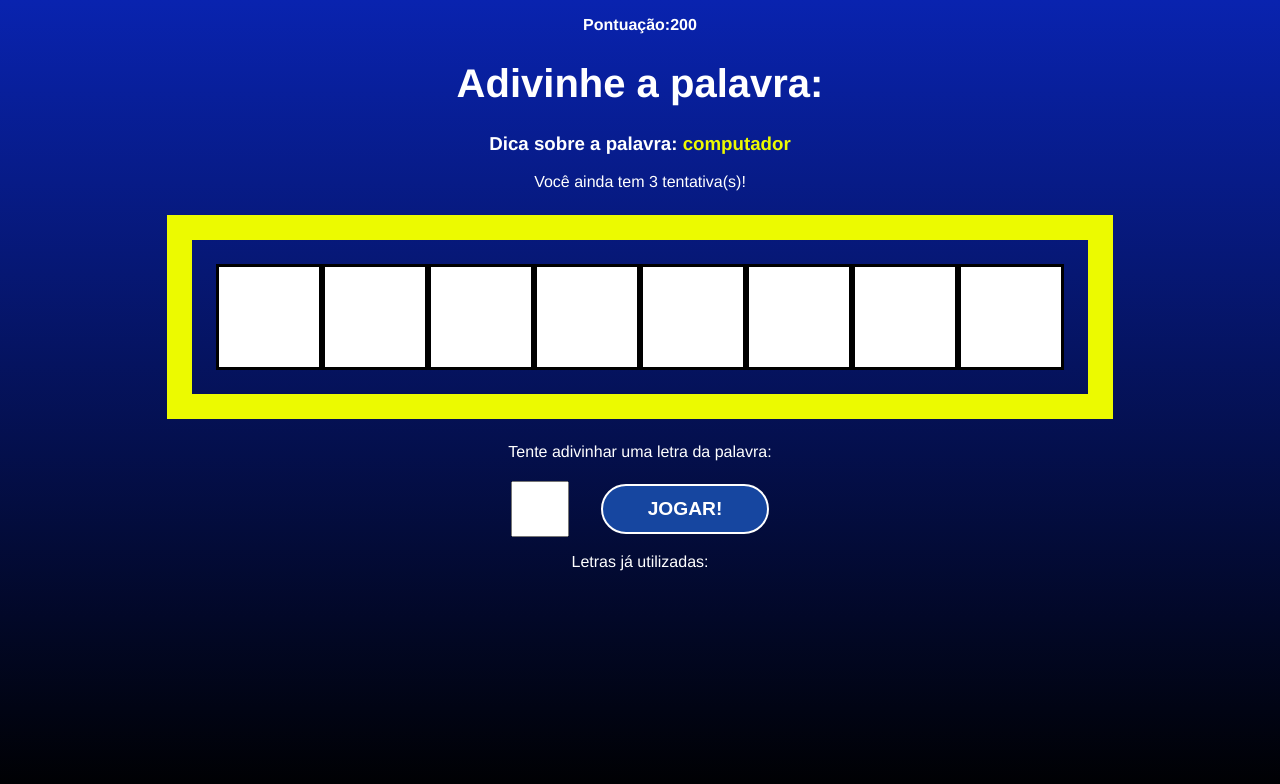
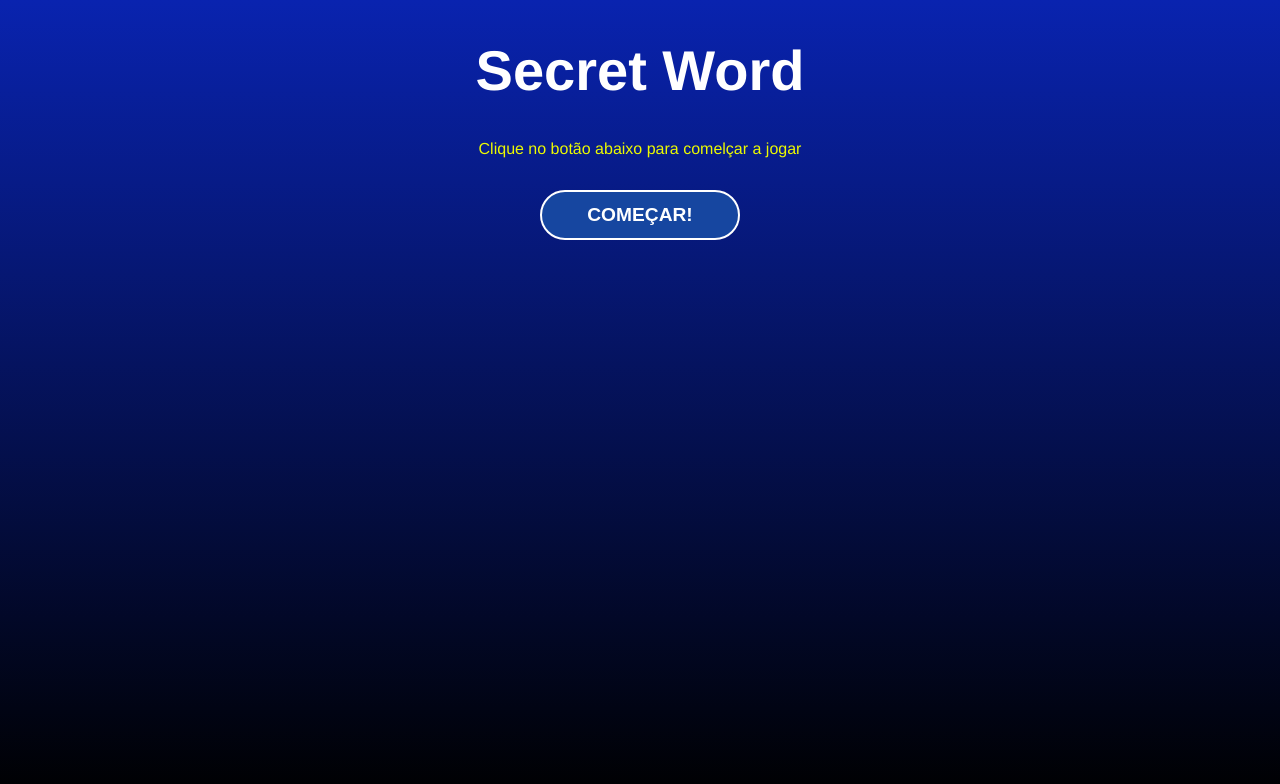
Before and after one commit to nicksemk/secretword, a React (Vite) app: page / in a window 1280 px wide. Shown: the top 784 px of the page. Built offline with nearby package versions, Linux system fonts and the light colour scheme.

Commit message:
atualizando erro da página inicial

```diff
--- a/src/App.jsx
+++ b/src/App.jsx
@@ -111,7 +111,7 @@
     const uniqueLetters = [...new Set(letters)];
 
     //win condition
-    if (guessedLetters.length === uniqueLetters.length) {
+    if (guessedLetters.length === uniqueLetters.length && gameStage === stages[1].name) {
       setScore((actualScore) => actualScore + 100);
 
       //restart game with new word
```
